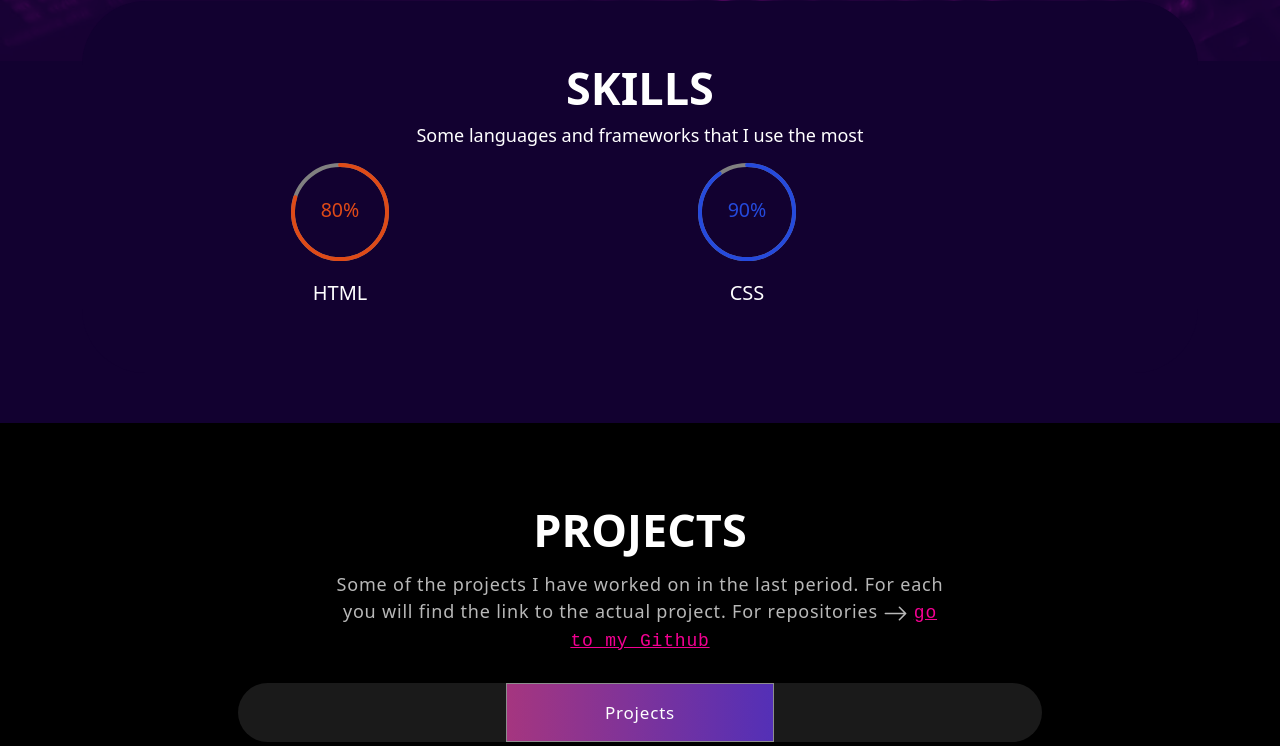
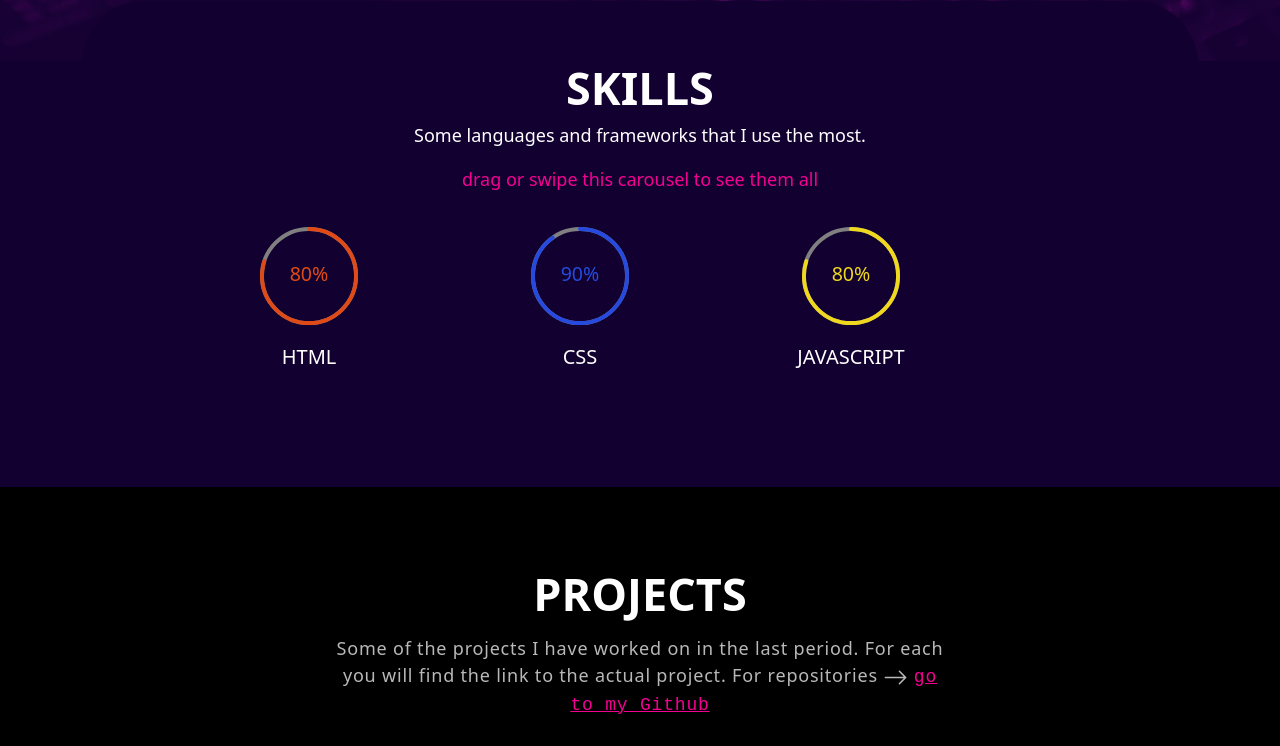
Before and after one commit to Shadhyb/portfolio, a React (Create React App) app: page / in a window 1280 px wide. Shown: the part 740-1486 px from the top of the page. Built offline with nearby package versions, Linux system fonts and the light colour scheme.

Commit message:
download cv

```diff
--- a/src/App.css
+++ b/src/App.css
@@ -366,10 +366,15 @@ span.wrap {
   margin: 0 auto;
   position: relative;
 }
+.skill span {
+  display: block;
+  padding: 20px 0;
+  color: #f30092;
+  text-transform: lowercase;
+}
 .skill-slider .item {
   width: 50%;
-  margin-inline: 15px;
-  padding-inline: 16px;
+
   cursor: -webkit-grab;
   cursor: grab;
 }
@@ -644,14 +649,19 @@ label {
   padding: 16px;
 }
 
-.footer p {
+.footer span {
   font-weight: 400;
   font-size: 14px;
-  color: #b8b8b8;
+  text-transform: uppercase;
+  color: rgb(96, 95, 95);
+  text-decoration: none;
   letter-spacing: 0.5px;
   margin-top: 20px;
 }
-
+.footer span a {
+  text-decoration: none;
+  color: #02c9f2;
+}
 @media screen and (min-width: 375px) {
   .navbar-brand {
     width: 30% !important;
--- a/src/components/Footer.js
+++ b/src/components/Footer.js
@@ -1,14 +1,23 @@
 import { Container, Row, Col } from "react-bootstrap";
-
+import cv from "../assets/pdf/CV.pdf";
 import linkedin3d from "../assets/img/linkedin3d.png";
 import github3d from "../assets/img/github3d.png";
-
+import { ArrowDownCircle } from "react-bootstrap-icons";
 export const Footer = () => {
   return (
     <footer className="footer">
       <Container>
         <Row className=" align-items-center">
-          <Col sm={12} md={6} />
+          <Col sm={12} md={6} className="text-align-center">
+            <span>
+              <a href={cv}>
+                {" "}
+                <ArrowDownCircle size={20} />
+                &nbsp;
+              </a>
+              Download my CV
+            </span>
+          </Col>
           <Col sm={12} md={6} className="text-center text-sm-end p-4">
             <div className="social-icon">
               <a href="https://github.com/Shadhyb">
--- a/src/components/Projects.js
+++ b/src/components/Projects.js
@@ -70,7 +70,11 @@ export const Projects = () => {
           <Col size={12}>
             <TrackVisibility>
               {({ isVisible }) => (
-                <div className={isVisible ? "animate__animated " : ""}>
+                <div
+                  className={
+                    isVisible ? "animate__animated animate__fadeIn" : ""
+                  }
+                >
                   <h2>Projects</h2>
                   <p>
                     Some of the projects I have worked on in the last period.
--- a/src/components/Skills.js
+++ b/src/components/Skills.js
@@ -15,13 +15,13 @@ export const Skills = () => {
     },
     desktop: {
       breakpoint: { max: 3000, min: 1024 },
-      items: 3,
+      items: 4,
       partialVisibilityGutter: 40,
     },
     tablet: {
       breakpoint: { max: 1024, min: 464 },
-      items: 2,
-      partialVisibilityGutter: 30,
+      items: 3,
+      partialVisibilityGutter: 40,
     },
     mobile: {
       breakpoint: { max: 464, min: 0 },
@@ -37,14 +37,17 @@ export const Skills = () => {
           <div className="col-12">
             <div className="skill-bx wow zoomIn">
               <h2>Skills</h2>
-              <p>Some languages and frameworks that I use the most</p>
+              <p>
+                Some languages and frameworks that I use the most.
+                <span> Drag or swipe this carousel to see them all</span>
+              </p>
+
               <Carousel
                 responsive={responsive}
                 infinite={true}
                 centerMode={false}
                 draggable
                 arrows={false}
-                renderArrowsWhenDisabled={false}
                 className="owl-carousel owl-theme skill-slider"
               >
                 <div className="item">
```
Also changed, not shown: 1 other file (tests, documents, lock files or other folders).
